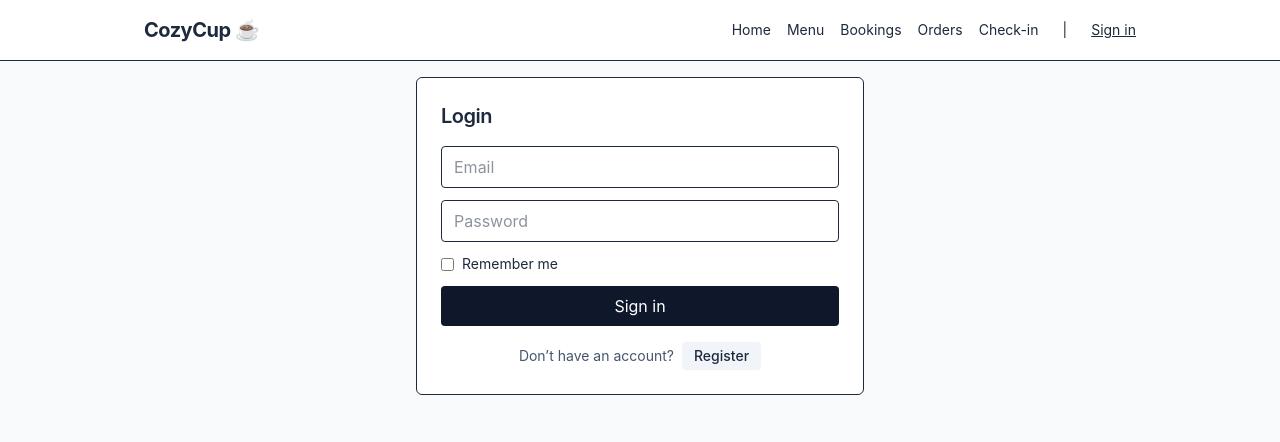
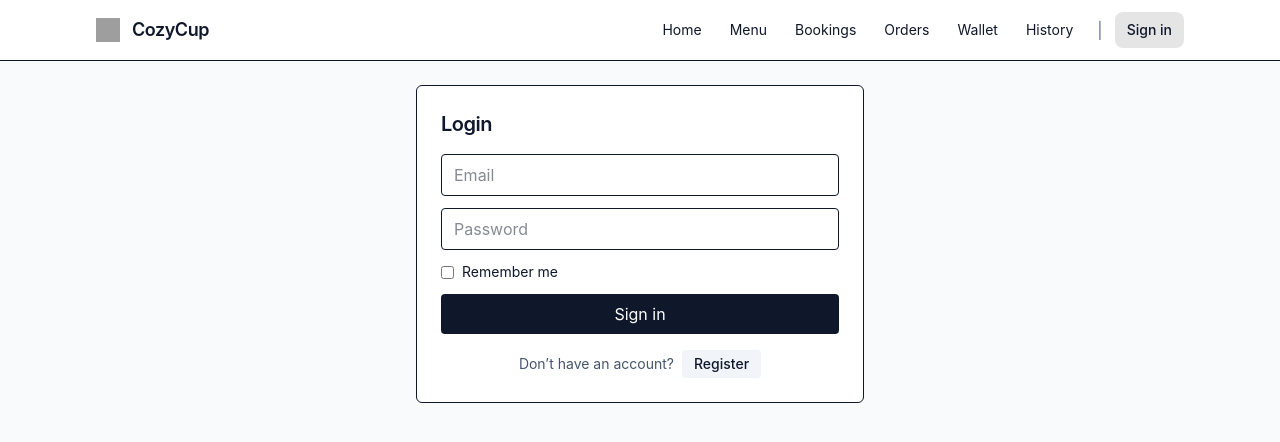
Before and after one commit to Eladgel1/CozyCup-frontend, a React (Vite) app: page /login in a window 1280 px wide. Shown: the top 442 px of the page. Built offline with nearby package versions, Linux system fonts and the light colour scheme; no server answers; grey boxes are pictures that could not be loaded.

Commit message:
Add role-based navigation and HostRoute guard with host sections

```diff
--- a/src/App.jsx
+++ b/src/App.jsx
@@ -1,32 +1,100 @@
 import { Outlet, NavLink, useNavigate } from 'react-router-dom';
 import { useAuth } from '@/features/auth/auth.context';
+import { useState } from 'react';
 
 export default function App() {
   const { user, logout } = useAuth();
   const navigate = useNavigate();
+  const [open, setOpen] = useState(false);
+
+  const baseLink =
+    'px-3 py-2 radius-sm text-sm hover:bg-black/5 transition-colors';
+  const activeLink = ({ isActive }) =>
+    `${baseLink} ${isActive ? 'bg-black/10 font-medium' : ''}`;
+
   return (
-    <div className="min-h-screen bg-slate-50 text-slate-800">
-      <header className="border-b bg-white">
-        <div className="mx-auto max-w-5xl px-4 py-4 flex items-center justify-between">
-          <h1 className="text-xl font-bold">CozyCup ☕</h1>
-          <nav className="flex items-center gap-4 text-sm">
-            <NavLink to="/" end className="hover:underline">Home</NavLink>
-            <NavLink to="/menu" className="hover:underline">Menu</NavLink>
-            <NavLink to="/bookings" className="hover:underline">Bookings</NavLink>
-            <NavLink to="/orders" className="hover:underline">Orders</NavLink>
-            <NavLink to="/checkin" className="hover:underline">Check-in</NavLink>
-            <span className="mx-2">|</span>
+    <div className="min-h-screen bg-[var(--bg)] text-[var(--text)]">
+      <header className="border-b bg-[var(--card)] sticky top-0 z-30">
+        <div className="container py-3 flex items-center justify-between">
+          <div className="flex items-center gap-3">
+            <img src="/src/assets/icons/coffee-cup.svg" alt="CozyCup" className="w-6 h-6" />
+            <NavLink to="/" className="text-lg font-semibold tracking-tight">CozyCup</NavLink>
+          </div>
+
+          {/* Desktop nav */}
+          <nav className="hidden md:flex items-center gap-1">
+            <NavLink to="/" end className={activeLink}>Home</NavLink>
+            <NavLink to="/menu" className={activeLink}>Menu</NavLink>
+            <NavLink to="/bookings" className={activeLink}>Bookings</NavLink>
+            <NavLink to="/orders" className={activeLink}>Orders</NavLink>
+            <NavLink to="/wallet" className={activeLink}>Wallet</NavLink>
+            <NavLink to="/history" className={activeLink}>History</NavLink>
+
+            {user?.role === 'host' && (
+              <>
+                <span className="mx-2 text-[var(--muted)]">|</span>
+                <NavLink to="/host/dashboard" className={activeLink}>Dashboard</NavLink>
+                <NavLink to="/host/orders" className={activeLink}>Orders Board</NavLink>
+                <NavLink to="/host/scanner" className={activeLink}>Scanner</NavLink>
+                <NavLink to="/host/reports" className={activeLink}>Reports</NavLink>
+              </>
+            )}
+
+            <span className="mx-2 text-[var(--muted)]">|</span>
             {user ? (
-              <button className="underline" onClick={async () => { await logout(); navigate('/login'); }}>
+              <button
+                className="btn-ghost px-3 py-2 cursor-pointer"
+                onClick={async () => { await logout(); navigate('/login'); }}
+              >
                 Sign out
               </button>
             ) : (
-              <NavLink to="/login" className="underline">Sign in</NavLink>
+              <NavLink to="/login" className={activeLink}>Sign in</NavLink>
             )}
           </nav>
+
+          {/* Mobile toggle */}
+          <button
+            className="md:hidden btn-ghost px-2 py-1 cursor-pointer"
+            aria-label="Toggle menu"
+            onClick={() => setOpen(v => !v)}
+          >
+            ☰
+          </button>
         </div>
+
+        {/* Mobile sheet */}
+        {open && (
+          <div className="md:hidden border-t bg-[var(--card)]">
+            <div className="container py-2 flex flex-wrap gap-1">
+              <NavLink to="/" end className={activeLink} onClick={()=>setOpen(false)}>Home</NavLink>
+              <NavLink to="/menu" className={activeLink} onClick={()=>setOpen(false)}>Menu</NavLink>
+              <NavLink to="/bookings" className={activeLink} onClick={()=>setOpen(false)}>Bookings</NavLink>
+              <NavLink to="/orders" className={activeLink} onClick={()=>setOpen(false)}>Orders</NavLink>
+              <NavLink to="/wallet" className={activeLink} onClick={()=>setOpen(false)}>Wallet</NavLink>
+              <NavLink to="/history" className={activeLink} onClick={()=>setOpen(false)}>History</NavLink>
+              {user?.role === 'host' && (
+                <>
+                  <NavLink to="/host/dashboard" className={activeLink} onClick={()=>setOpen(false)}>Dashboard</NavLink>
+                  <NavLink to="/host/orders" className={activeLink} onClick={()=>setOpen(false)}>Orders Board</NavLink>
+                  <NavLink to="/host/scanner" className={activeLink} onClick={()=>setOpen(false)}>Scanner</NavLink>
+                  <NavLink to="/host/reports" className={activeLink} onClick={()=>setOpen(false)}>Reports</NavLink>
+                </>
+              )}
+              {user ? (
+                <button
+                  className="btn-ghost px-3 py-2 cursor-pointer"
+                  onClick={async () => { await logout(); setOpen(false); navigate('/login'); }}
+                >Sign out</button>
+              ) : (
+                <NavLink to="/login" className={activeLink} onClick={()=>setOpen(false)}>Sign in</NavLink>
+              )}
+            </div>
+          </div>
+        )}
       </header>
-      <main className="mx-auto max-w-5xl p-4">
+
+      <main className="container py-6">
         <Outlet />
       </main>
     </div>
--- /dev/null
+++ b/src/features/auth/HostRoute.jsx
@@ -0,0 +1,13 @@
+import { Navigate, Outlet, useLocation } from 'react-router-dom';
+import { useAuth } from './auth.context';
+
+export default function HostRoute() {
+  const { user, status } = useAuth();
+  const location = useLocation();
+
+  if (status !== 'ready') return <div className="p-6">Loading…</div>;
+  if (!user) return <Navigate to="/login" replace state={{ from: location }} />;
+  if (user.role !== 'host') return <Navigate to="/" replace />;
+
+  return <Outlet />;
+}
```
Also changed, not shown: src/routes.jsx (+20 -2 lines).
